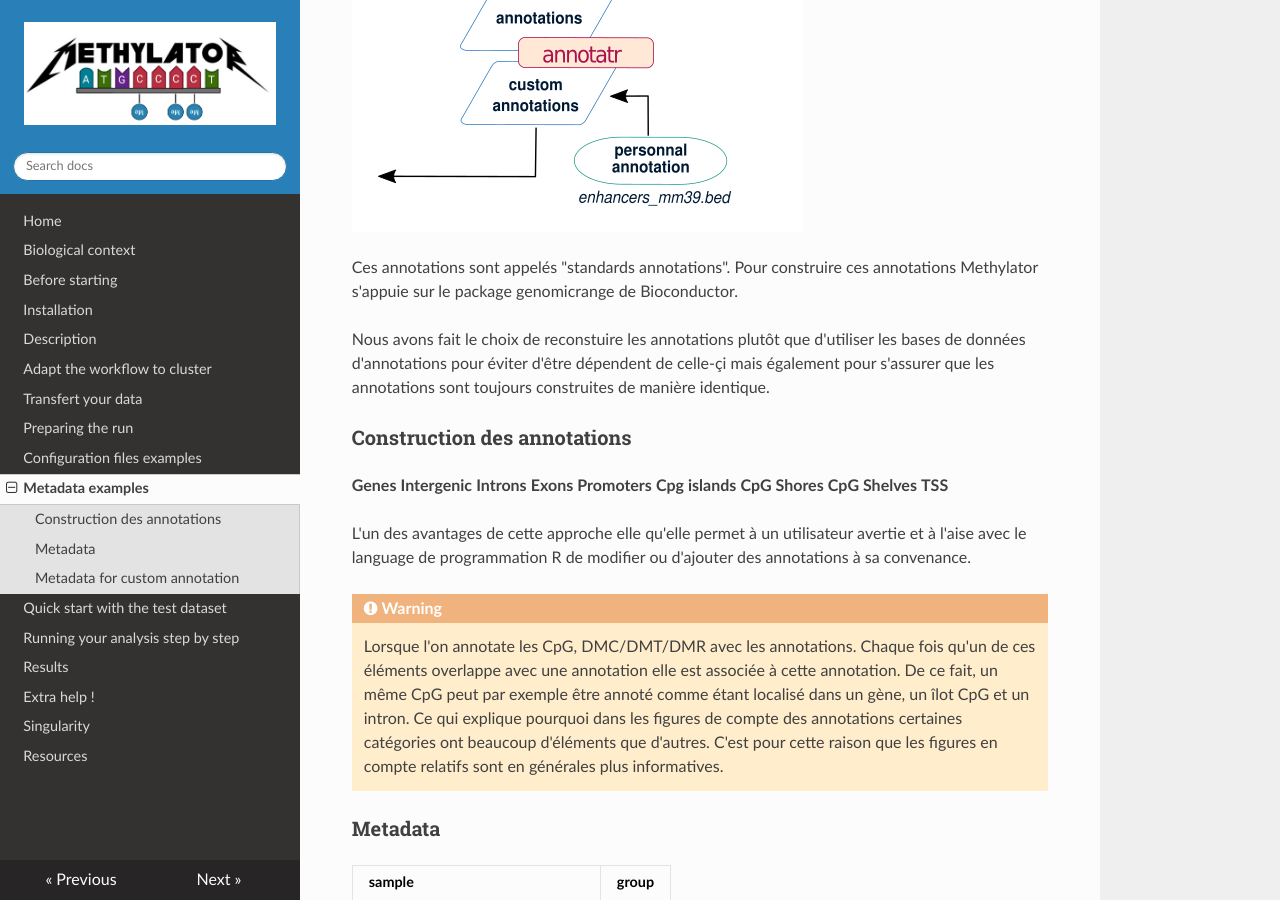
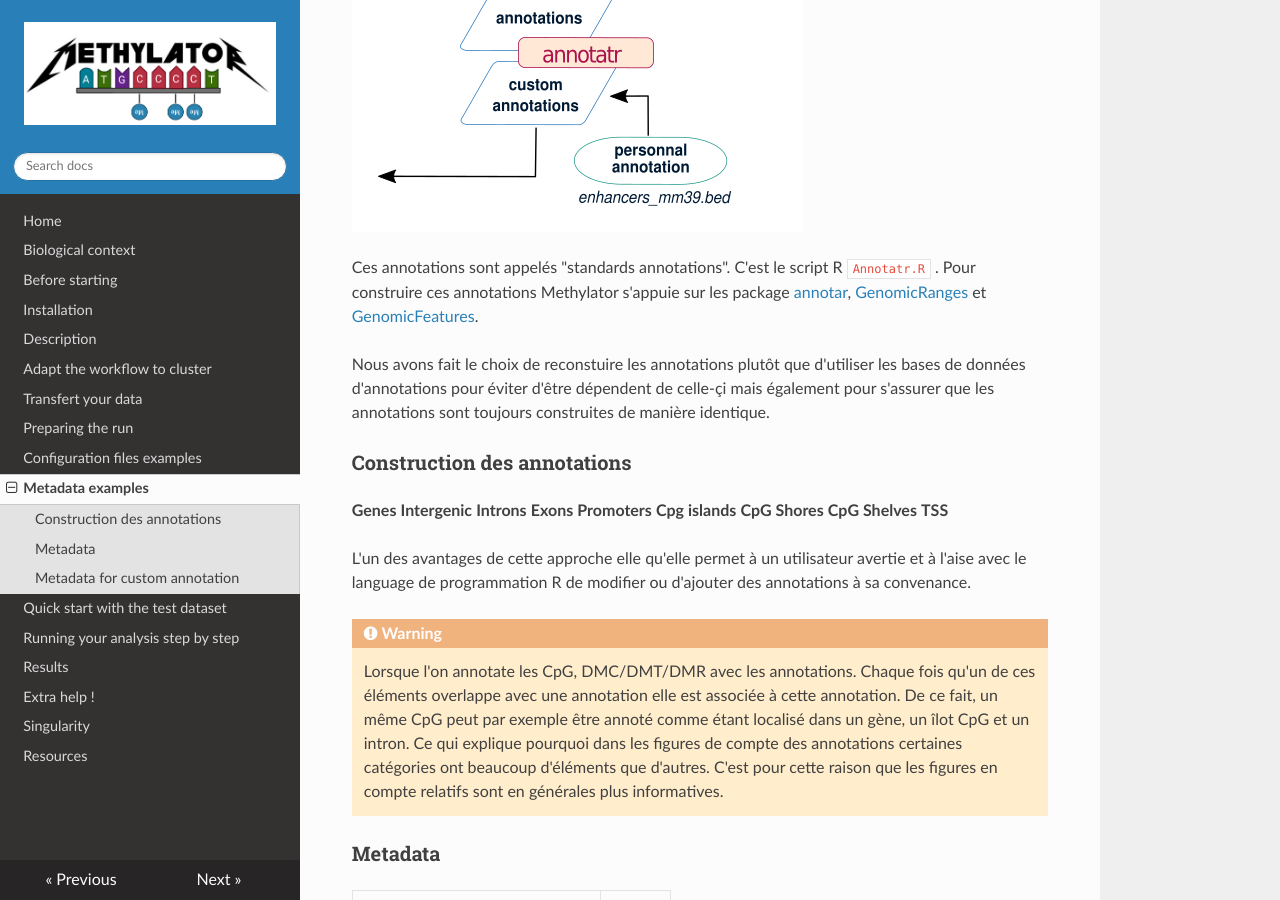
Before and after one commit to parisepigenetics/Methylator-Documentation, an MkDocs documentation site: the page built from docs/metadata_example.md, in a window 1280 px wide and 900 px high, scrolled down 559 px. Built offline with MkDocs 1.6.1, drawn with Linux system fonts in a browser that asks for light colours; nearby versions of some CDN libraries.

Commit message:
Update metadata_example.md

```diff
--- a/docs/metadata_example.md
+++ b/docs/metadata_example.md
@@ -9,8 +9,11 @@ Pour réaliser ces figures, Methylator construit ses propres annotations à l'ai
 **Schema de la partie du workflow en charge de construire les annotations**
 ![annotations_scheme](img/part_annotation_workflow.png)
 
-Ces annotations sont appelés "standards annotations".
-Pour construire ces annotations Methylator s'appuie sur le package genomicrange de Bioconductor.
+Ces annotations sont appelés "standards annotations". C'est le script R `Annotatr.R` .
+Pour construire ces annotations Methylator s'appuie sur les package
+[annotar](https://www.bioconductor.org/packages/devel/bioc/vignettes/annotatr/inst/doc/annotatr-vignette.html),
+[GenomicRanges](https://bioconductor.org/packages/release/bioc/vignettes/GenomicRanges/inst/doc/GenomicRangesIntroduction.html)
+et [GenomicFeatures](https://kasperdanielhansen.github.io/genbioconductor/html/GenomicFeatures.html).
 
 Nous avons fait le choix de reconstuire les annotations plutôt que d'utiliser les bases de données d'annotations pour
 éviter d'être dépendent de celle-çi mais également pour s'assurer que les annotations sont toujours construites de manière identique.
```
